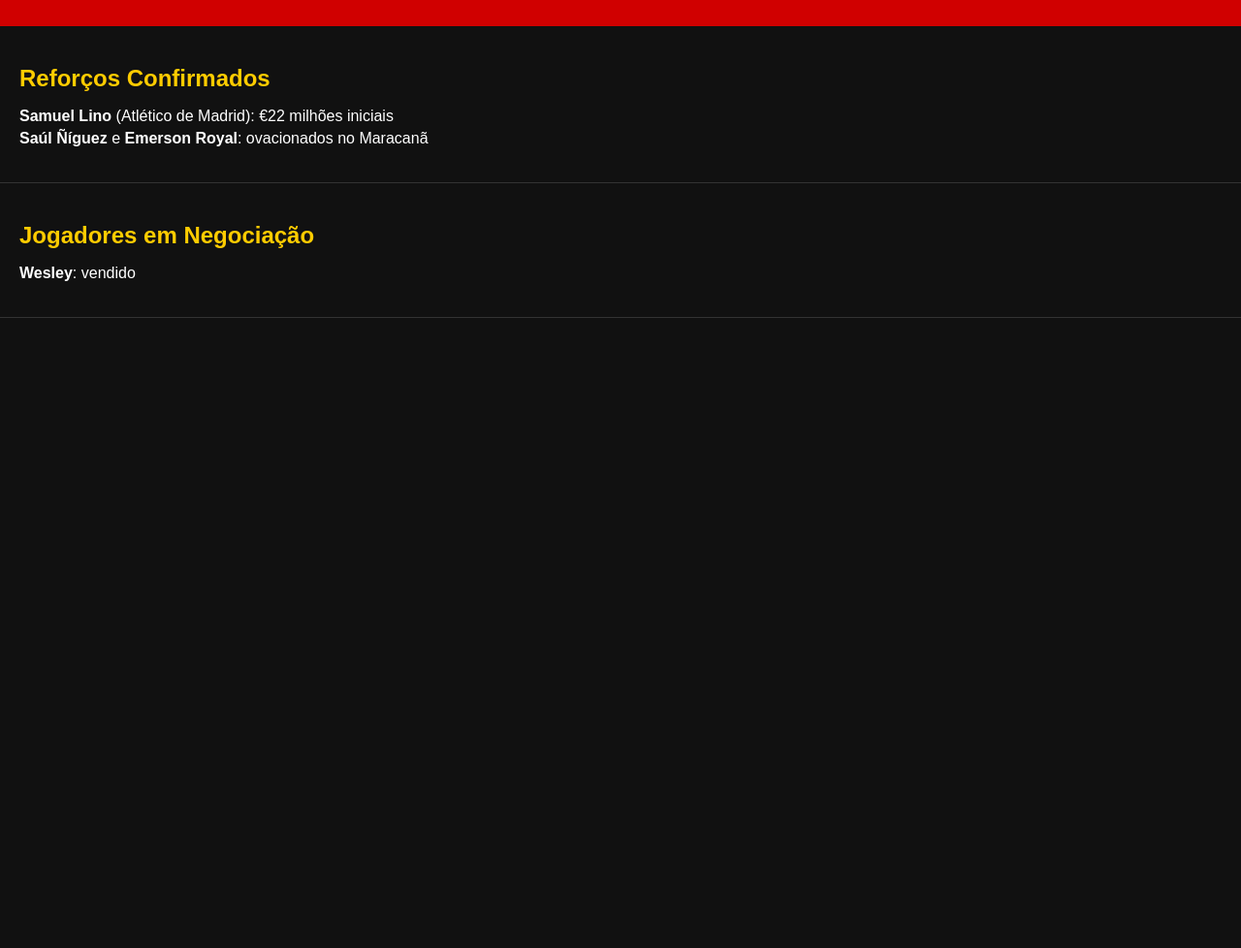
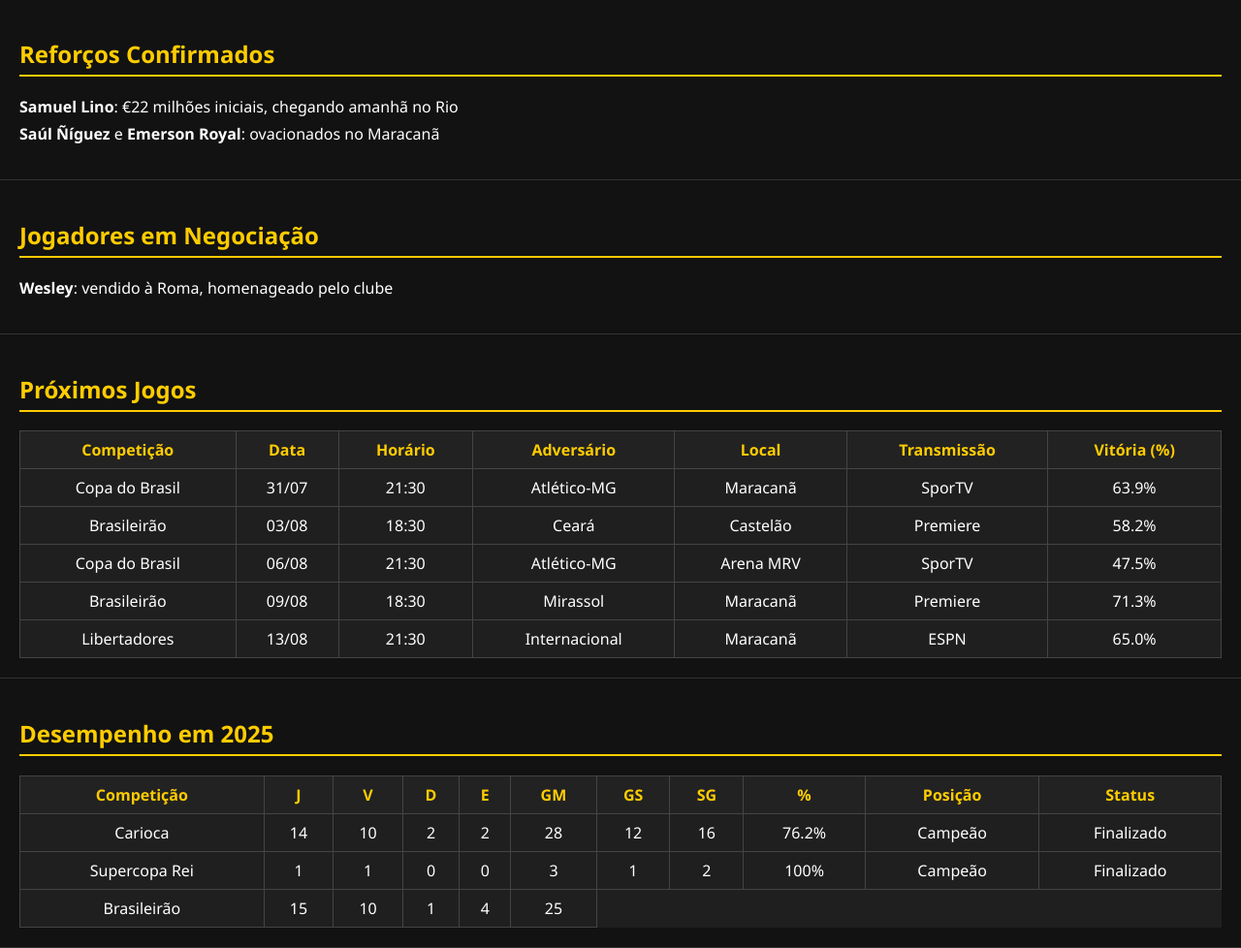
Before and after one commit to ChicoRJ/central-rubro-negra, a plain HTML site: page index.html in a window 1280 px wide. Shown: the part 121-1099 px from the top of the page at 97% size. Before the commit the page ends 800 px from the top, so only its background shows below. Drawn offline with Linux system fonts and the light colour scheme.

Commit message:
Add files via upload

```diff
--- a/index.html
+++ b/index.html
@@ -14,15 +14,134 @@
         <h1>Central Rubro-Negra 2025</h1>
     </header>
 
-    <section class="reforcos">
+    <section>
         <h2>Reforços Confirmados</h2>
         <ul>
-            <li><strong>Samuel Lino</strong> (Atlético de Madrid): €22 milhões iniciais</li>
+            <li><strong>Samuel Lino</strong>: €22 milhões iniciais, chegando amanhã no Rio</li>
             <li><strong>Saúl Ñíguez</strong> e <strong>Emerson Royal</strong>: ovacionados no Maracanã</li>
         </ul>
     </section>
 
-    <section class="negociacoes">
+    <section>
         <h2>Jogadores em Negociação</h2>
         <ul>
-            <li><strong>Wesley</strong>: vendido
+            <li><strong>Wesley</strong>: vendido à Roma, homenageado pelo clube</li>
+        </ul>
+    </section>
+
+    <section>
+        <h2>Próximos Jogos</h2>
+        <table>
+            <thead>
+                <tr>
+                    <th>Competição</th>
+                    <th>Data</th>
+                    <th>Horário</th>
+                    <th>Adversário</th>
+                    <th>Local</th>
+                    <th>Transmissão</th>
+                    <th>Vitória (%)</th>
+                </tr>
+            </thead>
+            <tbody>
+                <tr>
+                    <td>Copa do Brasil</td>
+                    <td>31/07</td>
+                    <td>21:30</td>
+                    <td>Atlético-MG</td>
+                    <td>Maracanã</td>
+                    <td>SporTV</td>
+                    <td>63.9%</td>
+                </tr>
+                <tr>
+                    <td>Brasileirão</td>
+                    <td>03/08</td>
+                    <td>18:30</td>
+                    <td>Ceará</td>
+                    <td>Castelão</td>
+                    <td>Premiere</td>
+                    <td>58.2%</td>
+                </tr>
+                <tr>
+                    <td>Copa do Brasil</td>
+                    <td>06/08</td>
+                    <td>21:30</td>
+                    <td>Atlético-MG</td>
+                    <td>Arena MRV</td>
+                    <td>SporTV</td>
+                    <td>47.5%</td>
+                </tr>
+                <tr>
+                    <td>Brasileirão</td>
+                    <td>09/08</td>
+                    <td>18:30</td>
+                    <td>Mirassol</td>
+                    <td>Maracanã</td>
+                    <td>Premiere</td>
+                    <td>71.3%</td>
+                </tr>
+                <tr>
+                    <td>Libertadores</td>
+                    <td>13/08</td>
+                    <td>21:30</td>
+                    <td>Internacional</td>
+                    <td>Maracanã</td>
+                    <td>ESPN</td>
+                    <td>65.0%</td>
+                </tr>
+            </tbody>
+        </table>
+    </section>
+
+    <section>
+        <h2>Desempenho em 2025</h2>
+        <table>
+            <thead>
+                <tr>
+                    <th>Competição</th>
+                    <th>J</th>
+                    <th>V</th>
+                    <th>D</th>
+                    <th>E</th>
+                    <th>GM</th>
+                    <th>GS</th>
+                    <th>SG</th>
+                    <th>%</th>
+                    <th>Posição</th>
+                    <th>Status</th>
+                </tr>
+            </thead>
+            <tbody>
+                <tr>
+                    <td>Carioca</td>
+                    <td>14</td>
+                    <td>10</td>
+                    <td>2</td>
+                    <td>2</td>
+                    <td>28</td>
+                    <td>12</td>
+                    <td>16</td>
+                    <td>76.2%</td>
+                    <td>Campeão</td>
+                    <td>Finalizado</td>
+                </tr>
+                <tr>
+                    <td>Supercopa Rei</td>
+                    <td>1</td>
+                    <td>1</td>
+                    <td>0</td>
+                    <td>0</td>
+                    <td>3</td>
+                    <td>1</td>
+                    <td>2</td>
+                    <td>100%</td>
+                    <td>Campeão</td>
+                    <td>Finalizado</td>
+                </tr>
+                <tr>
+                    <td>Brasileirão</td>
+                    <td>15</td>
+                    <td>10</td>
+                    <td>1</td>
+                    <td>4</td>
+                    <td>25
--- a/style.css
+++ b/style.css
@@ -1,8 +1,8 @@
 body {
     margin: 0;
-    font-family: Arial, sans-serif;
-    background-color: #111;
+    background-color: #121212;
     color: #fff;
+    font-family: 'Segoe UI', sans-serif;
 }
 
 header {
@@ -12,12 +12,13 @@
 }
 
 header img {
-    width: 80px;
+    width: 100px;
     margin-bottom: 10px;
 }
 
 h1 {
-    font-size: 2em;
+    font-size: 2.2em;
+    margin: 0;
 }
 
 section {
@@ -27,7 +28,8 @@
 
 h2 {
     color: #ffcc00;
-    margin-bottom: 10px;
+    border-bottom: 2px solid #ffcc00;
+    padding-bottom: 5px;
 }
 
 ul {
@@ -36,26 +38,35 @@
 }
 
 ul li {
-    margin-bottom: 5px;
+    margin-bottom: 6px;
 }
 
 table {
     width: 100%;
     border-collapse: collapse;
-    background-color: #222;
+    margin-top: 10px;
+    background-color: #1f1f1f;
 }
 
-table th,
-table td {
-    border: 1px solid #555;
+th,
+td {
+    border: 1px solid #444;
     padding: 8px;
     text-align: center;
+}
+
+th {
+    background-color: #222;
+    color: #ffcc00;
+}
+
+td {
     color: #fff;
 }
 
 footer {
+    background-color: #d00000;
     text-align: center;
     padding: 10px;
-    background-color: #d00000;
-    color: #fff;
+    font-size: 0.9em;
 }
```
